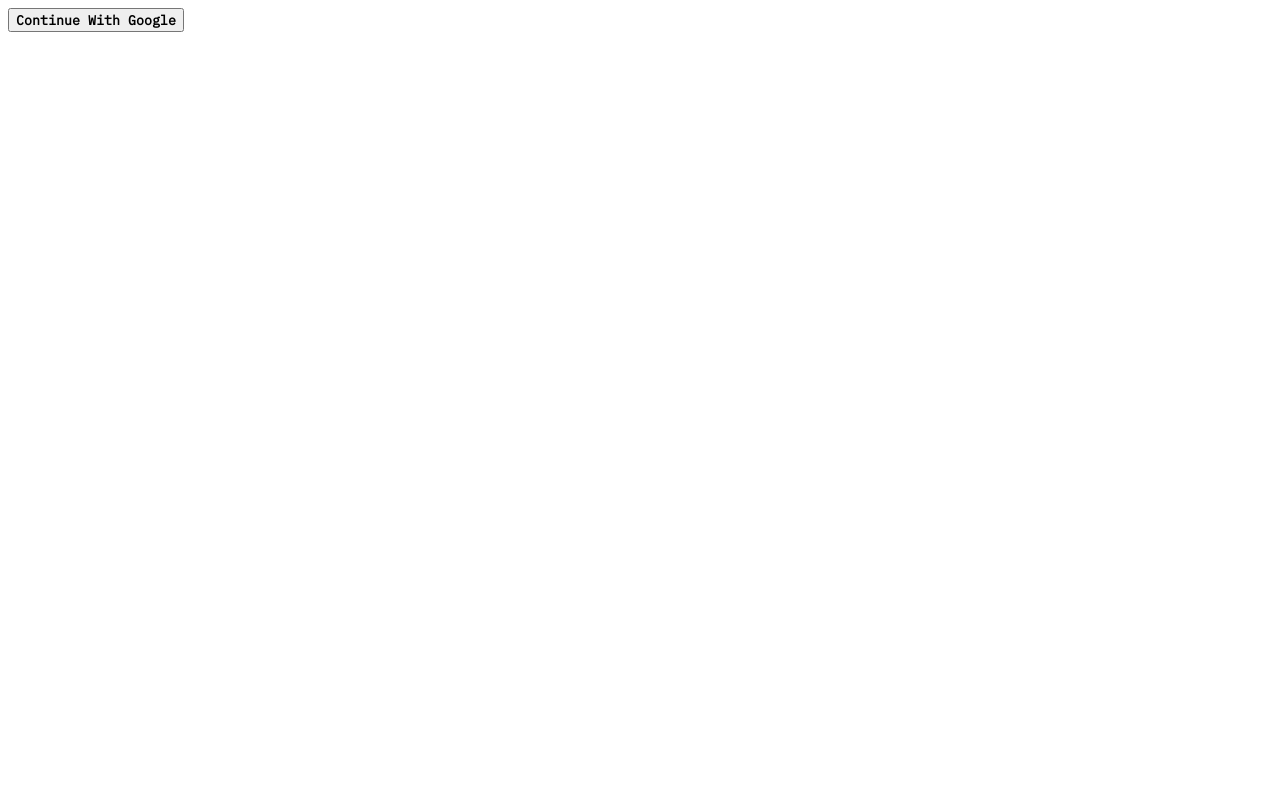
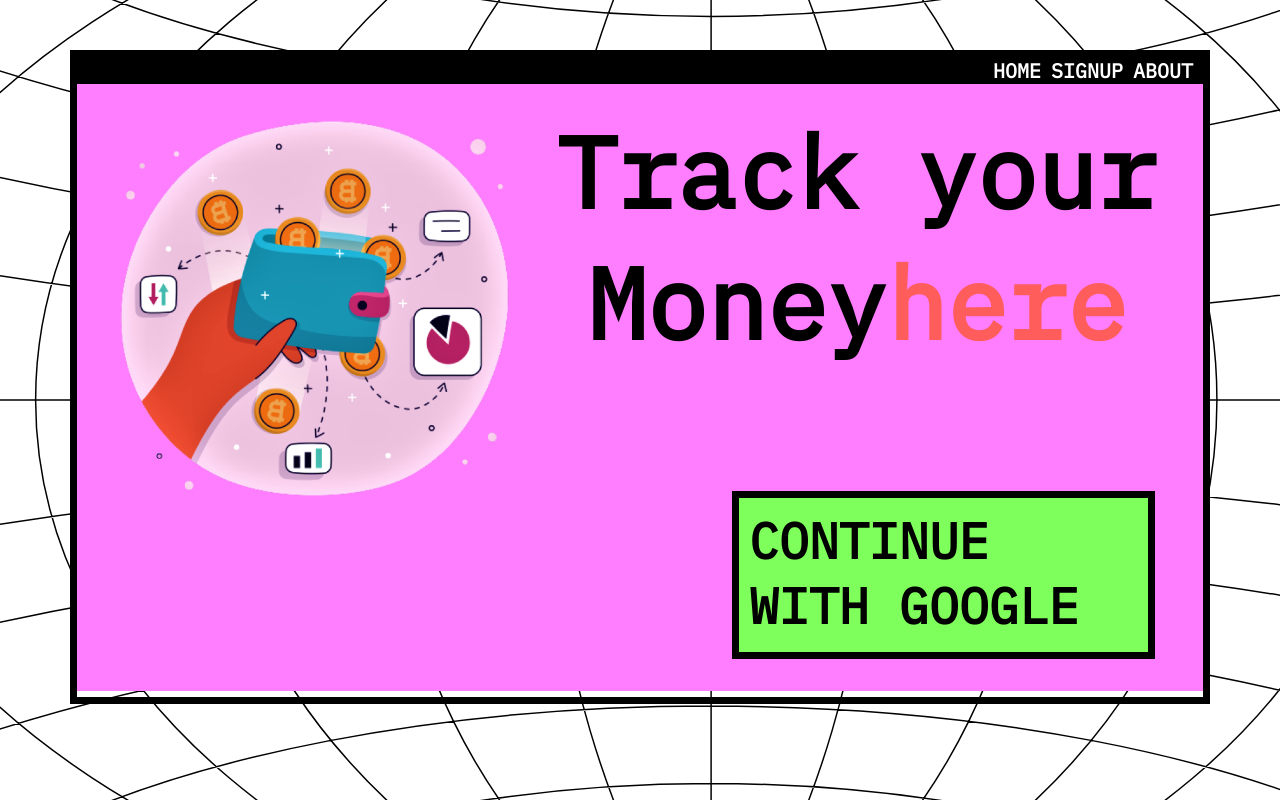
Before and after one commit to DevanshuSawant/Wealthify, a React (Vite) app: page /login in a window 1280 px wide. Built offline with nearby package versions, Linux system fonts and the light colour scheme.

Commit message:
wallets page updated login page updated

```diff
--- a/src/pages/calendar-page.jsx
+++ b/src/pages/calendar-page.jsx
@@ -5,7 +5,7 @@ import reports_icon from "../assets/navbar/navbar-reports-icon.svg"
 import home_icon from "../assets/navbar/navbar-home-icon.svg"
 import { Link } from "react-router-dom";
 import  BarChart  from "../components/BarChart.jsx"
-import { collection, getDocs, doc, getDoc, where, orderBy, limit, query } from "firebase/firestore";
+import { collection, getDocs, where, query } from "firebase/firestore";
 import { db,auth } from "../utils/firebase.js";
 import React,{useState,useEffect} from 'react';
 
@@ -21,7 +21,9 @@ const Wallet = () => {
     // });
 
     const [expenses, setExpenses] = useState([]);
-    const expensesRef = query(collection(db, auth.currentUser.uid), where("type", "==", "expense" ));
+    const expensesRef = query(collection(db, auth.currentUser.uid), where("category", "<", "2" ));
+    const [incomes, setIncomes] = useState([]);
+    const incomesRef = query(collection(db, auth.currentUser.uid), where("category", ">", "1" ));
 
     useEffect(() => {
         const getExpenses = async () => {
@@ -32,15 +34,41 @@ const Wallet = () => {
         getExpenses();
     }, []);
 
+    useEffect(() => {
+        const getIncomes = async () => {
+            const incomes = await getDocs(incomesRef);
+            // console.log(expenses.docs.map((doc) => doc.data()));
+            setIncomes(incomes.docs.map((doc) => ({...doc.data(), id: doc.id})));
+        };
+        getIncomes();
+    }, []);
 
-    console.log(expenses.map((expense) => expense.price))
+    let expenseTotal = 0;
+    expenses.map((expense) => {
+        expenseTotal = parseInt(expense.price)+expenseTotal;
+    })
+    console.log(expenseTotal)
 
+    let incomeTotal = 0;
+    incomes.map((income) => {
+        incomeTotal = parseInt(income.price)+incomeTotal;
+    })
+    console.log(incomeTotal)
+
+    let remainingTotal = incomeTotal - expenseTotal;
+    console.log(remainingTotal)
+
+    // console.log(expenseTotal)
+    //console.log(expenses.map((expense) => expense.price))
 
     const expensesChart = {
-        labels: expenses.map((expense) => expense.category),
+        labels: ["Expenses", "Incomes", "Amount Remaining"],
         datasets: [{
-            label: "Expenses",
-            data: expenses.map((expense) => expense.price),
+            label: "Amount",
+            data: [expenseTotal, incomeTotal, remainingTotal],
+            backgroundColor: ["#fe8787", "#00FFA3", "#F9DC5C"],
+            borderColor: ["#ff3939", "#039700", "#FFA500"],
+            borderWidth: 3,
         }]
     }
 
@@ -81,12 +109,15 @@ const Wallet = () => {
                 </div>
 
                 <div className="template-center-image">
-                    <div className="template-center-image-header">
-                        <h1 className="template-center-image-header-text">WALLET</h1>
+                    <div className="template-center-image-grid">
+                        <div className="template-center-image-grid-header">
+                            <h1 className="template-center-image-grid-header-text">WALLET</h1>
+                        </div>
+                        <div className="template-center-image-grid-body" style={{position: "relative", margin: "auto", width: "60vw" }}>
+                            <BarChart chartData={expensesChart} />
+                        </div>
                     </div>
-                    <div className="template-center-image-body" style={{height:"500px", width:"500px"}}>
-                        <BarChart chartData={expensesChart} />
-                    </div>
+
                 </div>
             </div>
         </div>
--- a/src/pages/login.jsx
+++ b/src/pages/login.jsx
@@ -1,7 +1,10 @@
 import { signInWithPopup, GoogleAuthProvider } from "firebase/auth";
 import { auth, provider } from "../utils/firebase.js";
-import { Navigate } from 'react-router-dom';
-import { useEffect } from "react";
+import sphere_background from "../assets/sphere-grid-black.svg";
+import { Link } from "react-router-dom";
+import React,{useState,useEffect} from 'react';
+import login_image from "../assets/login-image.png";
+
 
 
 const signInWithGoogle = () => {
@@ -33,10 +36,31 @@ const signInWithGoogle = () => {
 
 function App() {
   return (
-    <div className="App">
-        <button onClick={signInWithGoogle}>Continue With Google</button>
+    <div className="template-main-body"
+      style={{ backgroundImage: `url(${sphere_background})`,
+      height:'100vh',
+      fontSize:'50px',
+      backgroundSize: 'cover',
+      backgroundRepeat: 'no-repeat',
+      backgroundColor: '#FFFFFF' }}
+    >
+      <div className="template-header"></div>
+        <div className="login-body">
+          <div className="login-body-header">
+            <Link to="/dashboard" style={{textDecoration:"none", color:"#FFFFFF"}}><h1 className="login-body-header-text" style={{textDecoration:"none", color:"#FFFFFF", marginRight:"10px"}}>HOME</h1></Link>
+            <a onClick={signInWithGoogle} className="login-body-header-text">SIGNUP</a>
+            <Link to="/heropage" style={{textDecoration:"none", color:"#FFFFFF"}}><h1 className="login-body-header-text" style={{textDecoration:"none", color:"#FFFFFF"}}>ABOUT</h1></Link>
+          </div>
+          <div className="login-body-body" >
+            <h1 className="login-body-body-text">Track your<span > Money</span><span style={{color:'#FF5C5C'}}>here</span></h1>
+            <div className="login-google-button">
+              <h4 className="login-google-button-text"  onClick={signInWithGoogle}>CONTINUE WITH GOOGLE</h4>
+            </div>
+            <img className="login-body-body-image" src={login_image} />
+          </div>
+        </div>
     </div>
-  );
+);
 }
 
 export default App;
--- a/src/pages/reports-page.jsx
+++ b/src/pages/reports-page.jsx
@@ -13,7 +13,7 @@ import React,{useState,useEffect} from 'react';
 const Reports = () => {
 
   const [expenses, setExpenses] = useState([]);
-  const expensesRef = query(collection(db, auth.currentUser.uid), where("type", "==", "expense" ));
+  const expensesRef = query(collection(db, auth.currentUser.uid), where("category", "<", "2" )); //expense has 1 in the first index
 
   useEffect(() => {
       const getExpenses = async () => {
@@ -71,7 +71,7 @@ const Reports = () => {
                     <div className="template-center-image-header">
                         <h1 className="template-center-image-header-text">REPORTS</h1>
                     </div>
-                    <div className="template-center-image-body" style={{height:"500px", width:"500px"}}>
+                    <div className="template-center-image-body" style={{position: "relative", margin: "auto", width: "60vw" }}>
                         <BarChart chartData={expensesChart} />
                     </div>
                 </div>
--- a/src/styles.css
+++ b/src/styles.css
@@ -448,3 +448,125 @@
   }
 
 /* CALENDAR PAGE */
+
+.template-center-image-grid {
+    display: grid;
+    grid-template-rows: 1fr 9fr;
+    grid-template-areas:
+    "1 "
+    "2 ";
+    height: 100%;
+}
+
+.template-center-image-grid-header {
+    grid-area: "1";
+    font-size: 20px;
+    font-weight: 800;
+    width: 100%;
+    text-align: center;
+    padding: 0%;
+    margin: 0%;
+    color: #FFFFFF;
+    background-color: #000000;
+}
+
+.template-center-image-grid-header-text {
+    font-size: 20px;
+    font-weight: 800;
+    width: 100%;
+    text-align: center;
+    padding: 0%;
+    margin: 0%;
+}
+
+/* LOGIN PAGE */
+
+.login-body {
+    margin-top: 0px;
+    margin-left: 70px;
+    margin-right: 70px;
+    height: 80%;
+    border-width: 7px;
+    border-style: solid;
+    border-color: #000000;
+}
+
+.login-body-header {
+    color: #FFFFFF;
+    background-color: #000000;
+    display: flex;
+    flex-direction: row;
+    justify-content: flex-end;
+}
+
+.login-body-header-text {
+    font-size: 20px;
+    font-weight: 1000;
+    padding: 0%;
+    margin: 0%;
+    text-decoration: none;
+    margin-right: 10px;
+}
+
+.login-body-body {
+    display: grid;
+    grid-template-columns: 2fr 3fr;
+    grid-template-rows: 2fr 1fr ;
+    grid-template-areas:
+    "image text"
+    "image button" ;
+    margin-top: 0px;
+    padding: 22px;
+    list-style: none;
+    background-color: #FF7EFF;
+    height: 88%;
+    justify-content: center;
+}
+
+.login-body-body-text {
+    grid-area: text;
+    font-size: 100px;
+    font-weight: 800;
+    width: 100%;
+    text-align: center;
+    padding: 0%;
+    margin: 0%;
+}
+
+.login-google-button {
+    background-color: #7FFF5B;
+    color: #000000;
+    border-width: 7px;
+    border-style: solid;
+    border-color: #000000;
+    padding: 10px;
+    margin: 10px;
+    font-size: 20px;
+    font-weight: bolder;
+    width: min-content;
+    grid-area: button;
+    width: 60%;
+    margin-left: 200px;
+}
+
+.login-google-button:hover {
+    margin-top: 7px;
+    margin-left: 197px;
+    border-right-width: 14px;
+    border-bottom-width: 14px;
+    border-style: solid;
+    border-color: #000000;
+}
+
+.login-google-button-text {
+    margin-top: 0;
+    margin-bottom: 0;
+    font-weight: 600;
+    font-size: 50px;
+}
+
+.login-body-body-image {
+    height: fit-content;
+    width: 100%;
+    grid-area: image;
+}
```
Also changed, not shown: src/pages/add_money-page.jsx (+21 -33 lines), src/assets/login-image.png (added), src/assets/sphere-grid-black.svg (added).
